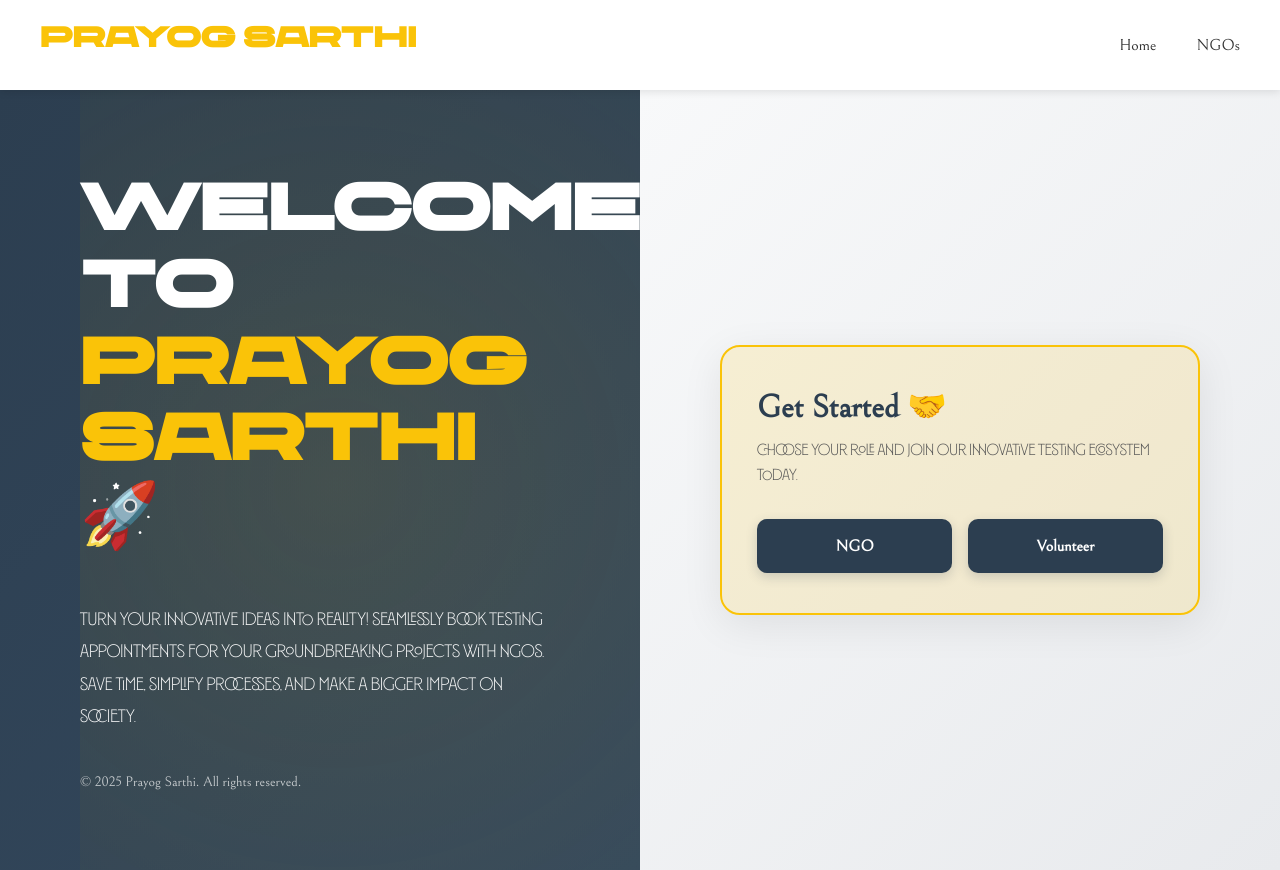
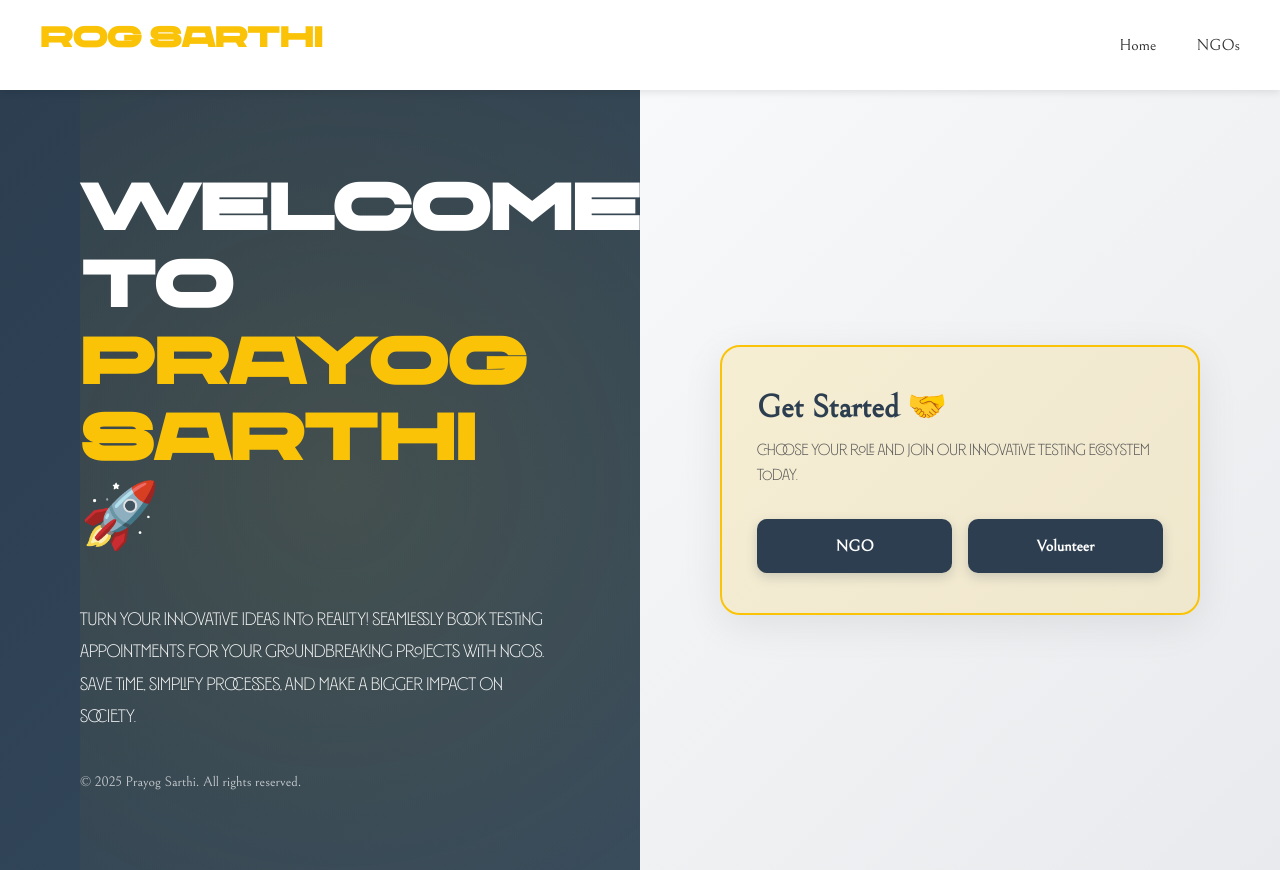
Before and after one commit to Gaurangshendre/Rog_Sarthi, a website: page LandingPage.html in a window 1280 px wide. Drawn offline with Linux system fonts and the light colour scheme.

Commit message:
Change logo text from 'PRAYOG SARTHI' to 'ROG SARTHI'

```diff
--- a/LandingPage.html
+++ b/LandingPage.html
@@ -309,7 +309,7 @@
         <!-- Navigation Bar -->
         <header class="header">
             <div class="nav-container">
-                <a href="/" class="logo">PRAYOG SARTHI</a>
+                <a href="/" class="logo">ROG SARTHI</a>
                 <nav class="nav">
                     <a href="again.html" class="nav-link">Home</a>
                     <a href="#ngos" class="nav-link">NGOs</a>
```
